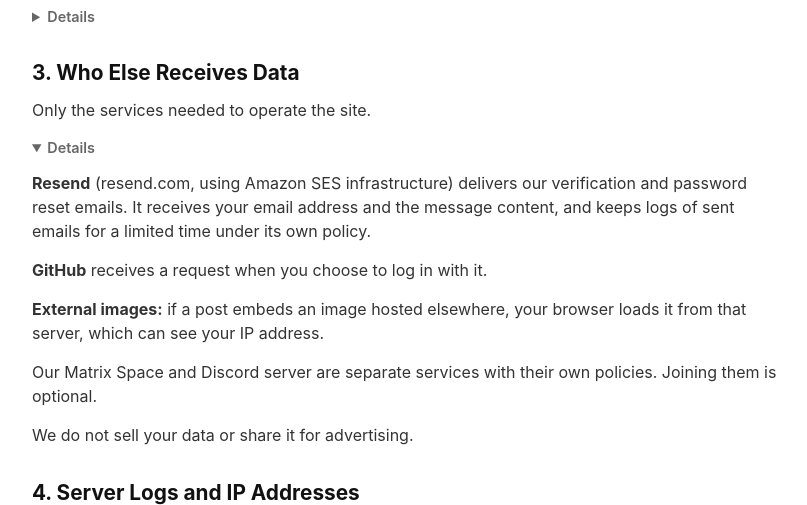
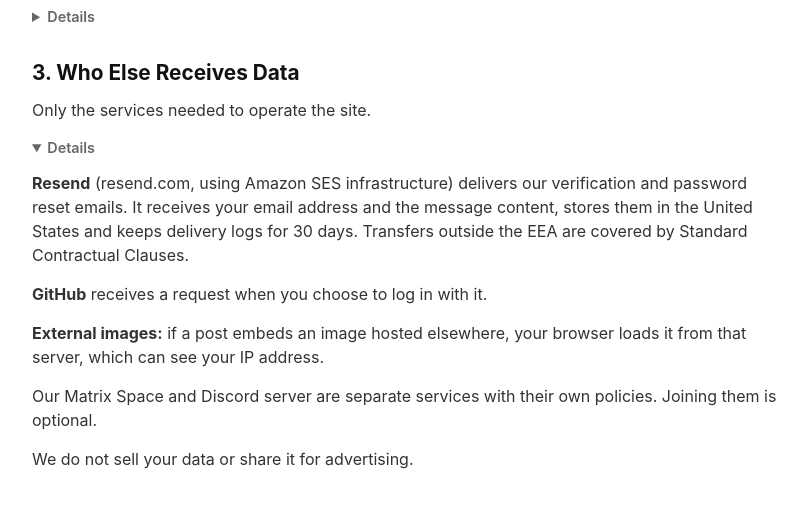
Before and after one commit to Sapo534/askpc.cc, a Python web app: template app/templates/privacy.html in a window 1280 px wide, after a click on "Details". Shown: the part 532-1037 px from the top of the page, without its empty margins (233-1040 px from the left). Run offline with Jinja, Linux system fonts and the light colour scheme; the template is opened without the code that fills it, so the values that code supplies are empty.

Commit message:
docs: state Resend retention and data location in privacy policy

```diff
--- a/app/templates/privacy.html
+++ b/app/templates/privacy.html
@@ -32,7 +32,7 @@
     <p>Only the services needed to operate the site.</p>
     <details>
         <summary>Details</summary>
-        <p><strong>Resend</strong> (resend.com, using Amazon SES infrastructure) delivers our verification and password reset emails. It receives your email address and the message content, and keeps logs of sent emails for a limited time under its own policy.</p>
+        <p><strong>Resend</strong> (resend.com, using Amazon SES infrastructure) delivers our verification and password reset emails. It receives your email address and the message content, stores them in the United States and keeps delivery logs for 30 days. Transfers outside the EEA are covered by Standard Contractual Clauses.</p>
         <p><strong>GitHub</strong> receives a request when you choose to log in with it.</p>
         <p><strong>External images:</strong> if a post embeds an image hosted elsewhere, your browser loads it from that server, which can see your IP address.</p>
         <p>Our Matrix Space and Discord server are separate services with their own policies. Joining them is optional.</p>
```
